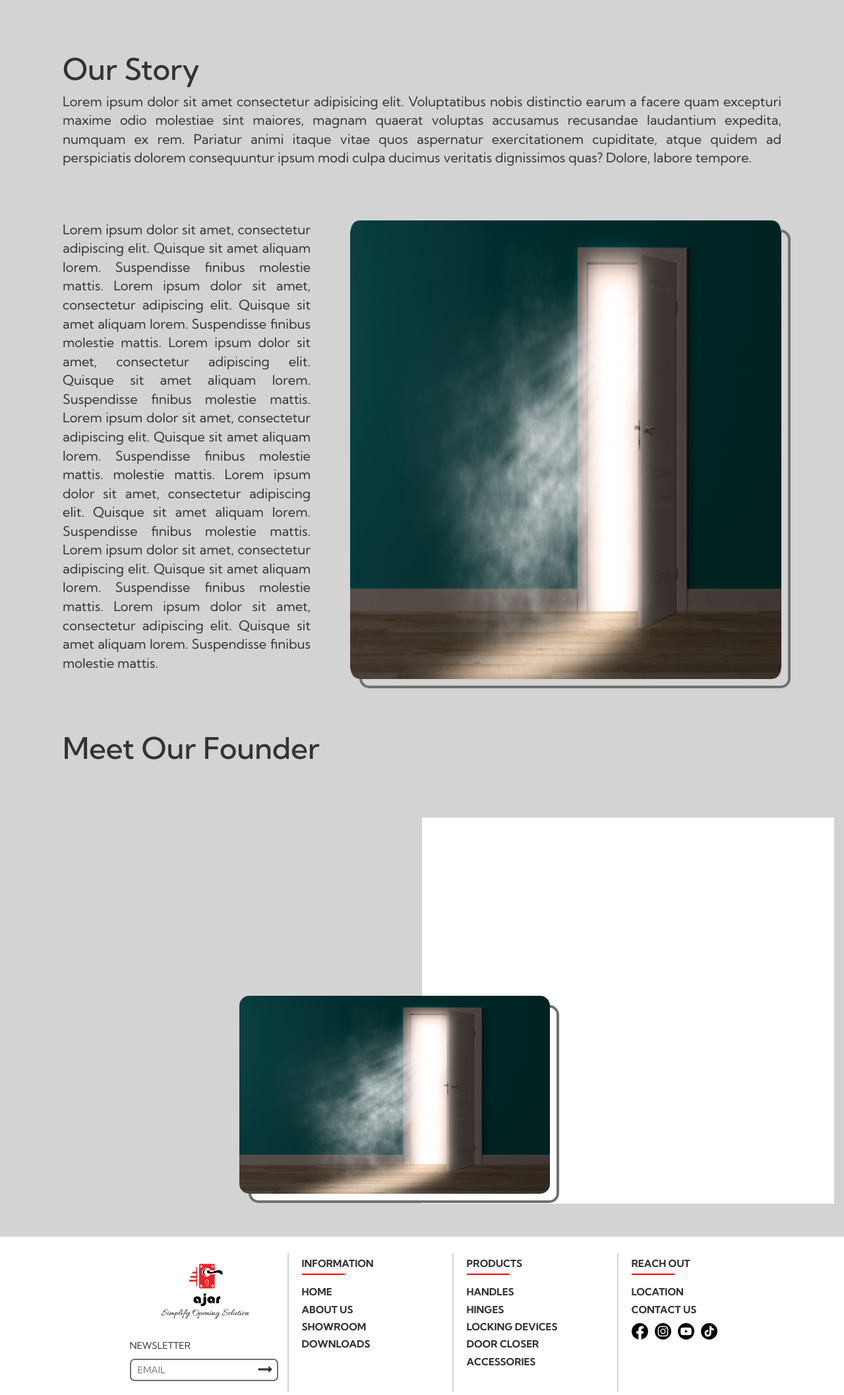
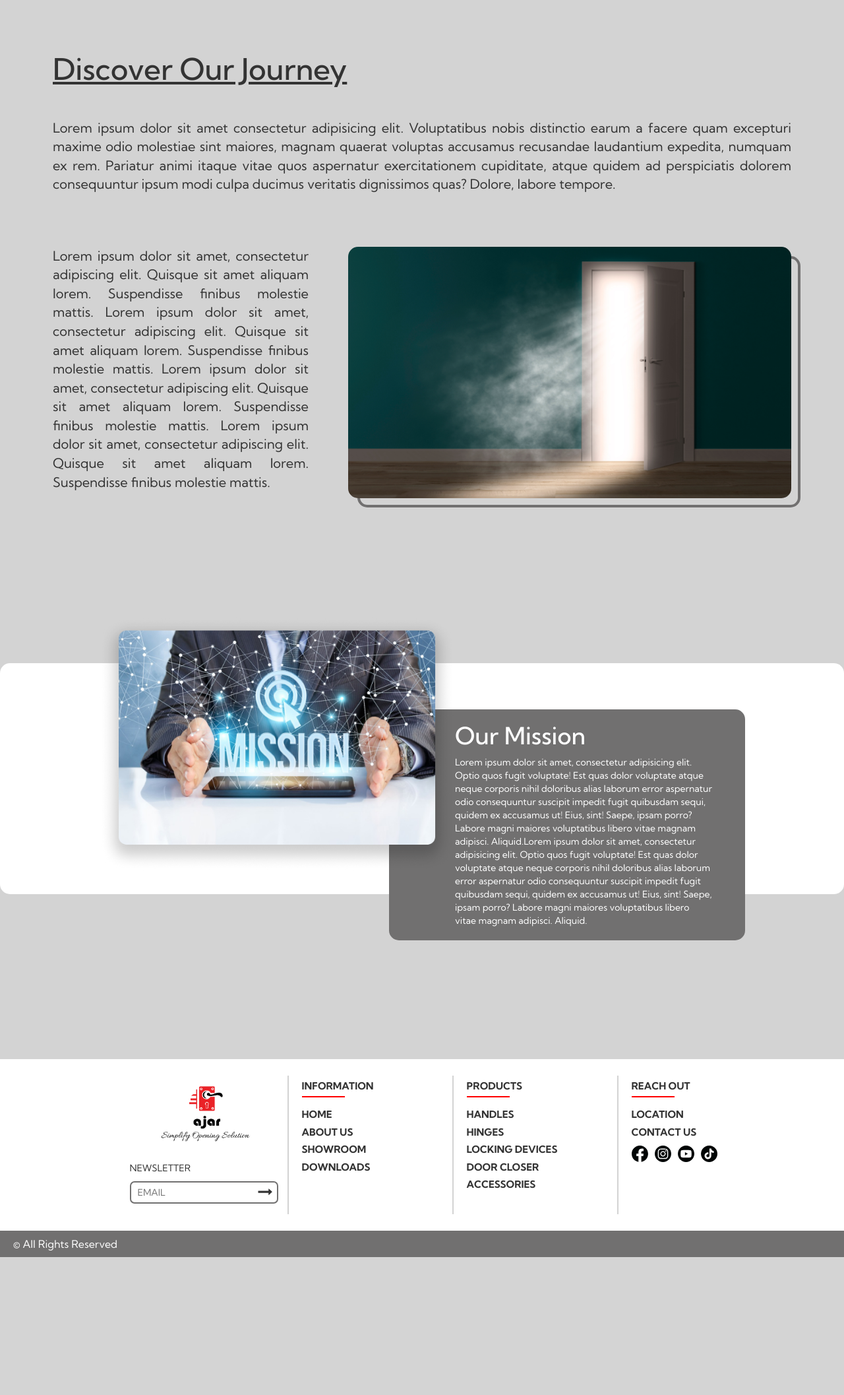
Before and after one commit to ismailbohra/Ajar-me, a CodeIgniter app: page /PHP-commerce/About/Company in a window 1280 px wide. Shown: the part 90-2204 px from the top of the page at 66% size. After the commit the page ends 1995 px from the top, so only its background shows below. Run offline with CodeIgniter, Linux system fonts and the light colour scheme.

Commit message:
started about us page

```diff
--- a/application/views/About/Company.php
+++ b/application/views/About/Company.php
@@ -1,6 +1,6 @@
 
 <style>
-    .container {
+    .company-container {
         width: 100%;
         background-color: lightgrey;
         padding-top: 90px;
@@ -11,7 +11,7 @@
         }
     }
 
-    .heading {
+    .company-heading {
         margin: 8rem;
 
         @media screen and (max-width:400px) {
@@ -19,9 +19,10 @@
         }
     }
 
-    .heading h1 {
+    .company-heading h1 {
+        text-decoration:underline;
         font-size: 45px;
-
+        margin-bottom: 5rem;
         @media screen and (max-width:800px) {
             font-size: 35px;
         }
@@ -68,62 +69,45 @@
         }
     }
 
-    .banner {
-        display: flex;
+    .company-mission{
+        margin-top: 25rem;
+        margin-bottom: 20rem;
+    }
+    .mission-background{
+        width: 100%;
+        height:350px;
+        display:flex;
         justify-content: center;
+        background-color:white;
+        border-radius:15px;
+        position:relative;
+        padding:0rem 10rem 0rem 10rem;
     }
-
-    .boxcontainer {
-        width: 100%;
+    .mission-img-div{
+        width:50%;
+        height:110%;
+        margin-top:-7rem;
+        margin-right:-10rem;
+        z-index:5;
     }
-
-    .box1,
-    .box2 {
-        width: 50%;
+    .mission-img{
+        height:100%;
+        width:100%;
     }
-
-    .box1 {
-        background-color: red;
-        z-index: 10;
-    }
-
-    .box2 {
-        z-index: 1;
-        background-color: blue;
-        top: 25%;
-        left: 25%;
-    }
-
-    .founder {
-        display: flex;
-        width: 100%;
-        margin-top: 5rem;
-        justify-content: space-around;
-        background: linear-gradient(to right, lightgrey 50%, white 50%);
-        padding-bottom: 15px;
-    }
-
-    .founder img {
-        margin-top: -5rem;
-        box-shadow: 14px 14px 0 -4px white, 14px 14px 0 0 #717070;
-        border-radius: 15px;
-    }
-    .image{
-
-    }
-    .image img{
-        z-index: 10;
-    }
-    .border{
-        z-index: 1;
-        margin: 10;
-        height: 300;
-        aspect-ratio: 16/9;
+    .mission-div{
+        width:50%;
+        margin-top:7rem;
+        margin-bottom: -7rem;
+        padding-left:10rem;
+        padding-right:5rem;
+        background-color:#717070;
+        color:white;
+        border-radius:15px;
     }
 </style>
-<div class="container">
-    <div class="heading">
-        <h1>Our Story</h1>
+<div class="company-container">
+    <div class="company-heading">
+        <h1>Discover Our Journey</h1>
         <p class="story_text">Lorem ipsum dolor sit amet consectetur adipisicing elit. Voluptatibus nobis distinctio
             earum a facere quam
             excepturi maxime odio molestiae sint maiores, magnam quaerat voluptas accusamus recusandae laudantium
@@ -140,24 +124,18 @@
             Suspendisse finibus
             molestie mattis. Lorem ipsum dolor sit amet, consectetur adipiscing elit. Quisque sit amet aliquam lorem.
             Suspendisse finibus molestie mattis.
-            molestie mattis. Lorem ipsum dolor sit amet, consectetur adipiscing elit. Quisque sit amet aliquam lorem.
-            Suspendisse finibus molestie mattis.
-            Lorem ipsum dolor sit amet, consectetur adipiscing elit. Quisque sit amet aliquam lorem.
-            Suspendisse finibus
-            molestie mattis. Lorem ipsum dolor sit amet, consectetur adipiscing elit. Quisque sit amet aliquam lorem.
-            Suspendisse finibus molestie mattis.
         </p>
         <img src="<?php echo base_url('/assets/story_first.png') ?>" alt="certificate">
     </div>
-    <div class="heading">
-        <h1>Meet Our Founder</h1>
-    </div>
-    <div class="founder">
-        <div></div>
-        <div class="image">
-            <div class="border"></div>
-            <img height="300px" src="<?php echo base_url('/assets/story_first.png') ?>" alt="certificate">
+    <div class="company-mission">
+        <div class="mission-background">
+            <div class="mission-img-div">
+                <img src="<?php echo base_url('/assets/company-mission.png') ?>" alt="company mission" class="mission-img">
+            </div>
+            <div class="mission-div">
+                <h1>Our Mission</h1>
+                <p>Lorem ipsum dolor sit amet, consectetur adipisicing elit. Optio quos fugit voluptate! Est quas dolor voluptate atque neque corporis nihil doloribus alias laborum error aspernatur odio consequuntur suscipit impedit fugit quibusdam sequi, quidem ex accusamus ut! Eius, sint! Saepe, ipsam porro? Labore magni maiores voluptatibus libero vitae magnam adipisci. Aliquid.Lorem ipsum dolor sit amet, consectetur adipisicing elit. Optio quos fugit voluptate! Est quas dolor voluptate atque neque corporis nihil doloribus alias laborum error aspernatur odio consequuntur suscipit impedit fugit quibusdam sequi, quidem ex accusamus ut! Eius, sint! Saepe, ipsam porro? Labore magni maiores voluptatibus libero vitae magnam adipisci. Aliquid.</p>
+            </div>
         </div>
-        <div></div>
     </div>
 </div>
--- a/application/views/Home/Header.php
+++ b/application/views/Home/Header.php
@@ -383,7 +383,7 @@
       <li id="about" onmouseover="on();" onmouseout="off();" class="navbar-headings">ABOUT US <span
           class="glyphicon glyphicon-chevron-down"></span>
         <ul class="about dropdown">
-          <li class="dropdown-item">&emsp;<a href="#">Company</a>&emsp;</li>
+          <li class="dropdown-item">&emsp;<a href="<?php echo base_url('/About/Company'); ?>">Company</a>&emsp;</li>
           <li class="dropdown-item">&emsp;<a
               href="<?php echo base_url('/About/Certifications'); ?>">Certifications</a>&emsp;</li>
         </ul>
@@ -458,7 +458,7 @@
         </div>
       </button>
       <div class="dropdown-container">
-        <a href="#">Company</a>
+        <a href="<?php echo base_url('/About/Company'); ?>">Company</a>
         <a href="<?php echo base_url('/About/Certifications'); ?>">Certifications</a>
       </div>
       <button class="dropdown-btn">PRODUCTS
```
Also changed, not shown: application/views/Home/Home.php (+11 -7 lines), assets/company-mission.png (added).
